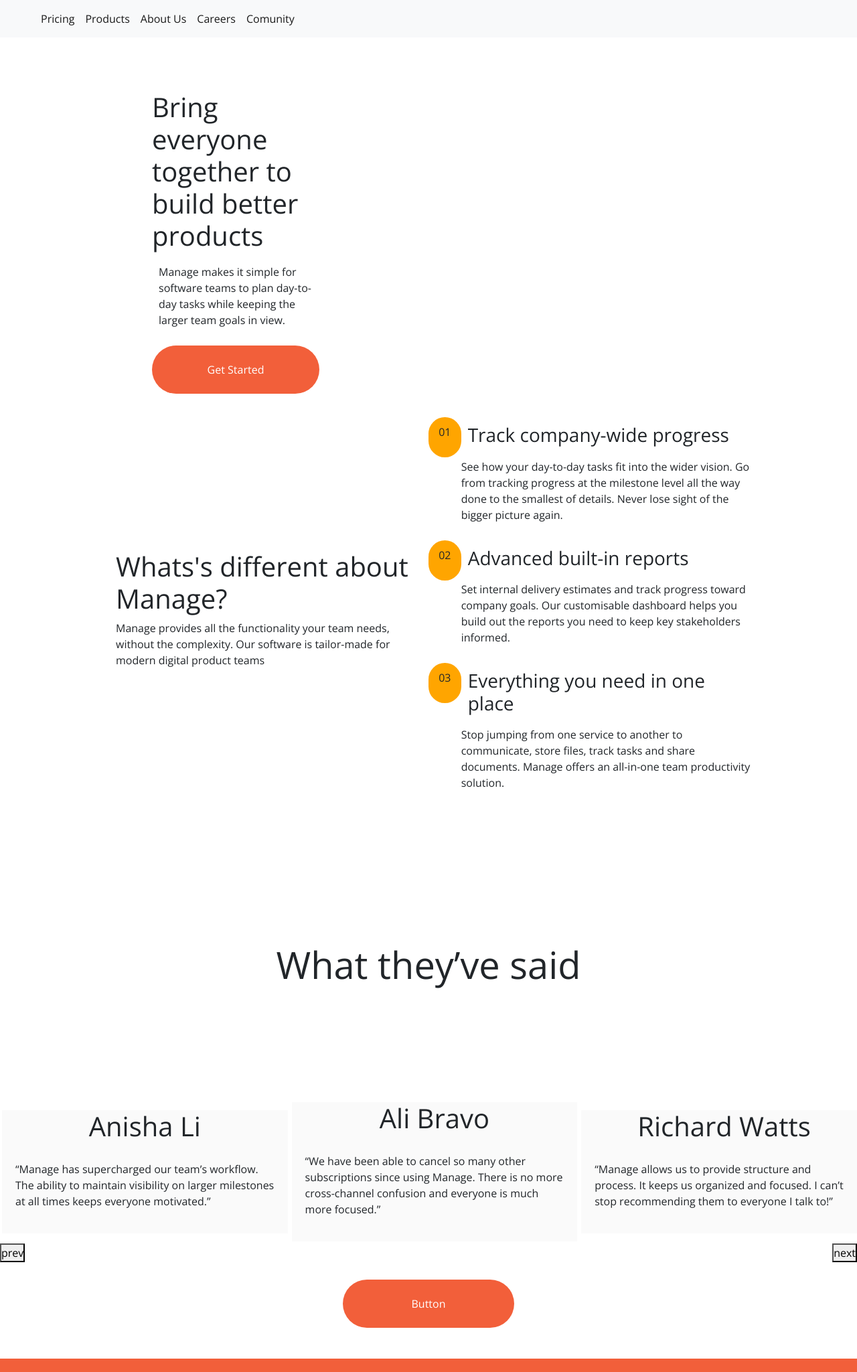
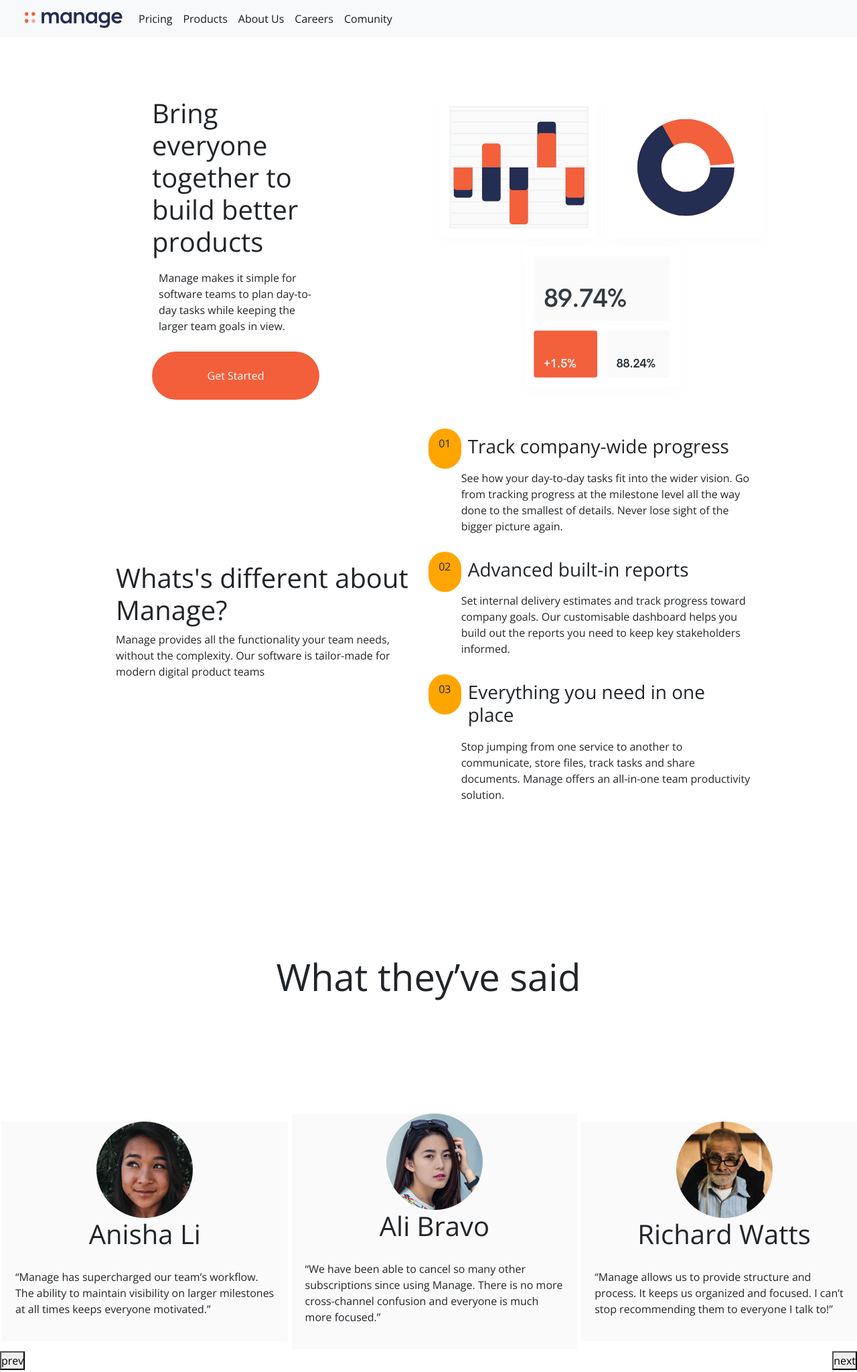
Before and after one commit to raahim21/Landing-Page, a plain HTML site: page index.html in a window 1280 px wide. Shown: the top 2049 px of the page at 67% size. Drawn offline with nearby package versions, Linux system fonts and the light colour scheme.

Commit message:
Update index.html

```diff
--- a/index.html
+++ b/index.html
@@ -327,7 +327,7 @@ flex-direction: column;
   <nav class="navbar navbar-expand-lg navbar-light bg-light">
     <div class="container-fluid">
       <a class="navbar-brand" href="#">
-        <img src="images/logo.svg" alt="">
+        <img src="logo.svg" alt="">
 
       </a>
       <button class="navbar-toggler" type="button" data-bs-toggle="collapse" data-bs-target="#navbarSupportedContent" aria-controls="navbarSupportedContent" aria-expanded="false" aria-label="Toggle navigation">
@@ -371,7 +371,7 @@ flex-direction: column;
         </div>
         </div>
         <div class="bg-img">
-          <img  class="img" src="images/illustration-intro.svg" alt="">
+          <img  class="img" src="illustration-intro.svg" alt="">
 
 
         </div>
@@ -440,7 +440,7 @@ flex-direction: column;
       <div style="overflow-x: scroll;">
       <div class="people-carousel">
         <div class="carousel-item">
-          <img class="car-logo" src="images/avatar-ali.png" alt="">
+          <img class="car-logo" src="avatar-ali.png" alt="">
           <h1 class="car-heading">
             Anisha Li
           </h1>
@@ -450,7 +450,7 @@ flex-direction: column;
           </p>
         </div>
         <div class="carousel-item card_1">
-          <img class="car-logo" src="images/avatar-anisha.png" alt="">
+          <img class="car-logo" src="avatar-anisha.png" alt="">
           <h1 class="car-heading">
             Ali Bravo
           </h1>
@@ -459,7 +459,7 @@ flex-direction: column;
           </p>
         </div>
         <div class="carousel-item">
-          <img class="car-logo" src="images/avatar-richard.png" alt="">
+          <img class="car-logo" src="avatar-richard.png" alt="">
           <h1 class="car-heading">
             Richard Watts
           </h1>
@@ -470,7 +470,7 @@ flex-direction: column;
           </p>
         </div>
         <div class="carousel-item">
-          <img class="car-logo" src="images/avatar-shanai.png" alt="">
+          <img class="car-logo" src="avatar-shanai.png" alt="">
           <h1 class="car-heading">
             Shanai Gough
           </h1>
```
